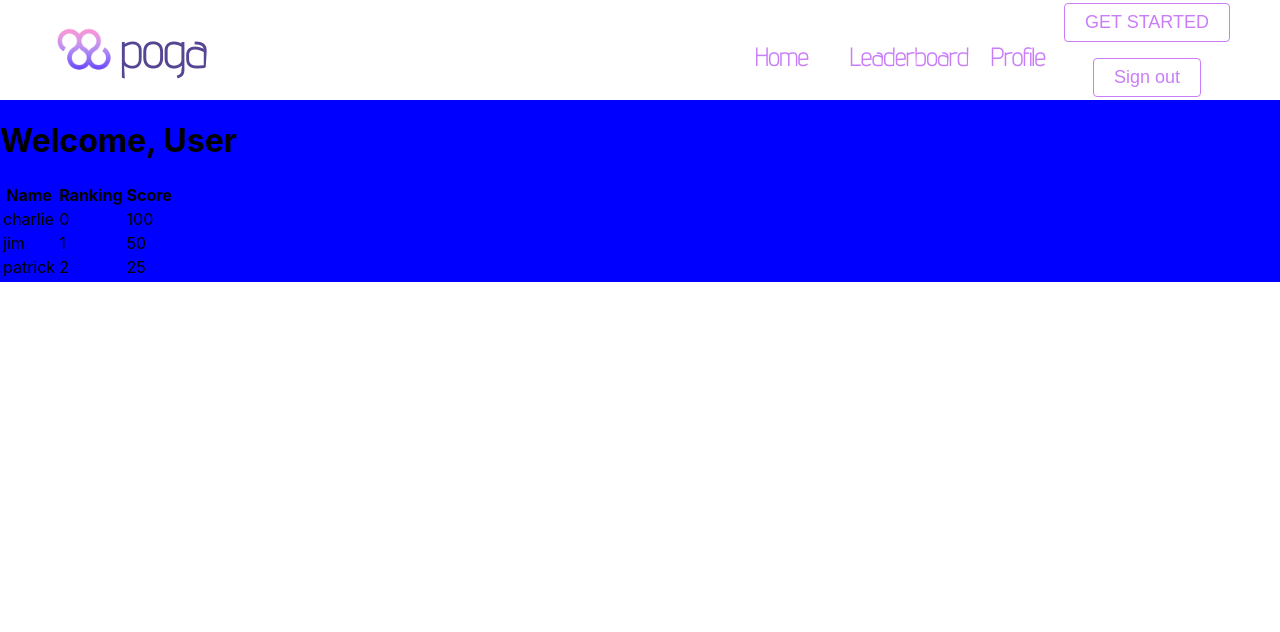
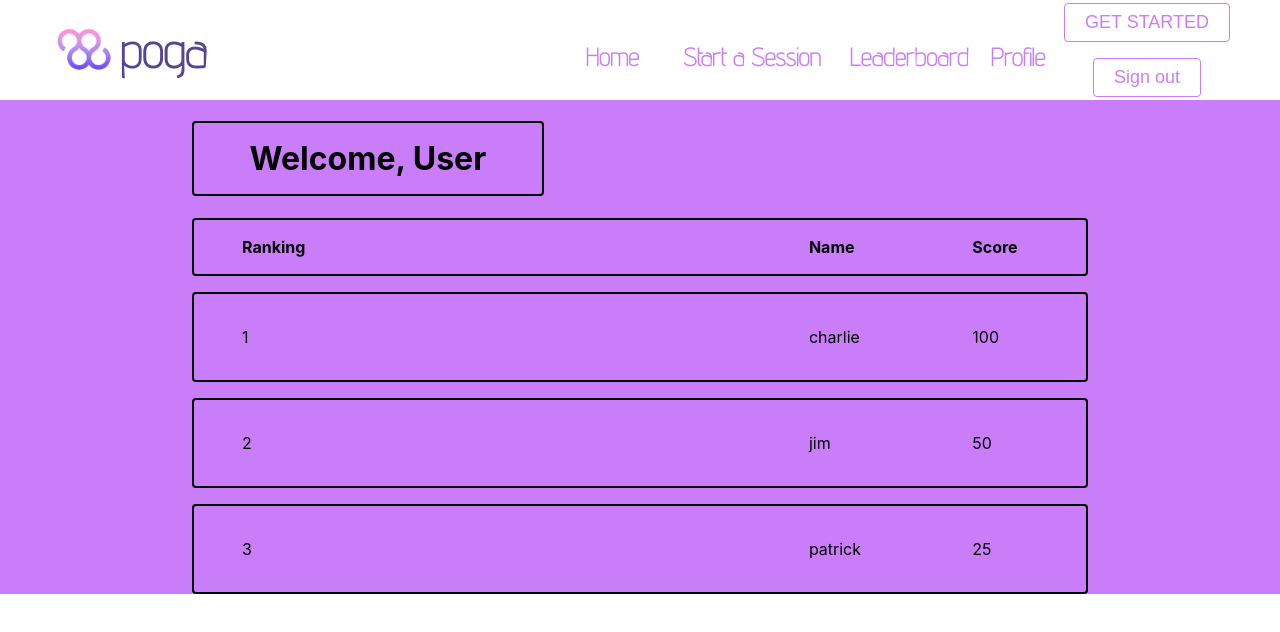
Before and after one commit to PennSpark/sp21-poga, a React (Create React App) app: page /leaderboard in a window 1280 px wide. Shown: the top 632 px of the page. Built offline with nearby package versions, Linux system fonts and the light colour scheme; what @react-firebase/auth would draw is missing.

Commit message:
Leaderboard update

```diff
--- a/src/components/Navbar.js
+++ b/src/components/Navbar.js
@@ -13,7 +13,6 @@ import logo from '../images/pogalogo.png';
 function Navbar() {
     const [click, setClick] = useState(false);
     const [button, setButton] = useState(true);
-
     const handleClick = () => setClick(!click);
     const closeMobileMenu = () => setClick(false);
 
@@ -58,6 +57,15 @@ function Navbar() {
                   <li className='nav-item'>
                     <Link to='/' className='nav-links' onClick={closeMobileMenu}>
                       Home
+                    </Link>
+                  </li>
+                  <li className='nav-item'>
+                    <Link
+                      to='/tf-page'
+                      className='nav-links'
+                      onClick={closeMobileMenu}
+                    >
+                      Start a Session
                     </Link>
                   </li>
                   <li className='nav-item'>
--- a/src/screens/LeaderboardPage/Leaderboard.js
+++ b/src/screens/LeaderboardPage/Leaderboard.js
@@ -11,33 +11,31 @@ const exampleData = [
 
 function Leaderboard() {
   exampleData.sort((a, b) => b.score - a.score)
-
   return (
+    <>
       <div id="container">
         <div id="board-title">
-        <h1>Welcome, User</h1>
+          <h1 id="welcome-user">Welcome, User</h1>
         </div>
-      <div id="table">
-        <table>
+        <div id="table-container">
+          <table id="table">
             <tr id="header-row">
-            <th> Name </th>
-            <th> Ranking</th>
-            <th> Score </th>
+              <th id="ranking-col"> Ranking</th>
+              <th id="name-col"> Name </th>
+              <th id="score-col"> Score </th>
             </tr>
             {exampleData.map((item, index) => (
                 <tr className="data-row">
+                  <td className="ranking"> {index + 1} </td>
                   <td className="user-name"> {item.name} </td>
-                <td className="ranking"> {index} </td>
                   <td className="score"> {item.score} </td>
                 </tr>
               )
             )}
-          <tr>
-          </tr>
-
           </table>
         </div>
       </div>
+    </>
   );
 }
 
--- a/src/style/App.css
+++ b/src/style/App.css
@@ -1,3 +1,14 @@
+html {
+  display: flex;
+  flex: 1;
+  flex-direction: column;
+}
+
+.entire-app {
+  display: flex;
+  flex: 1;
+  flex-direction: column;
+}
 .App {
   text-align: center;
 }
@@ -49,6 +60,7 @@ Container {
   height: 60px;
   background-color: chartreuse;
   display: flex;
+
 }
 
 @keyframes App-logo-spin {
--- a/src/style/Leaderboard.css
+++ b/src/style/Leaderboard.css
@@ -2,36 +2,73 @@
 
 #container {
     display: flex;
+    flex: 1;
     flex-direction: column;
-    background-color: blue;
+    background-color: #CA7DF9;
 }
 
 #board-title {
     display: flex;
-    justify-content: left;
-    padding-left: 100;
+}
+
+#welcome-user {
+    margin-left: 6em;
+    padding: 0.5em;
+    display: flex;
+    flex: 0.3;
+    justify-content: center;
+    border-color: black;
+    border-radius: 4px;
+    border-width: 2px;
+    border-style: solid;
+}
+
+#table-container {
+    display: flex;
+    justify-content: center;
 }
 
 #table {
-
+    display: flex;
+    flex: 1;
+    flex-direction: column;
+    margin-left: 12em;
+    margin-right: 12em;
 }
 
 #header-row {
+    display: flex;
+    flex: 1;
+    padding: 1em 2em 1em 2em;
+    border-radius: 4px;
+    border: 2px solid black;
+}
 
+#name-col, .user-name {
+    display: flex;
+    flex: 0.2;
+    text-align: left;
+}
+
+#ranking-col, .ranking {
+    display: flex;
+    flex: 0.7;
+    text-align: left;
+    padding-left: 1em;
+}
+
+#score-col, .score{
+    display: flex;
+    flex: 0.1;
+    text-align: left;
 }
 
 .data-row {
-
+    display: flex;
+    flex: 1;
+    border-radius: 4px;
+    border: 2px solid black;
+    padding: 2em;
+    box-sizing: border-box;
+    margin-top: 1em;
 }
-
-.user-name {
-
-}
-
-.ranking {
-
-}
-
-.score {
-
-}
```
Also changed, not shown: 1 other file (tests, documents, lock files or other folders). Lines whose indentation alone changed are shown as unchanged.
